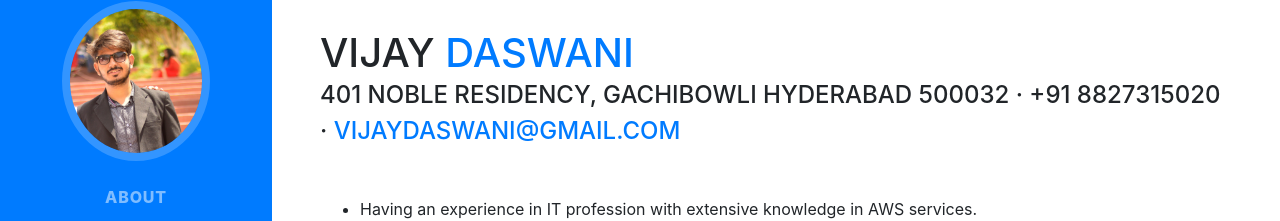
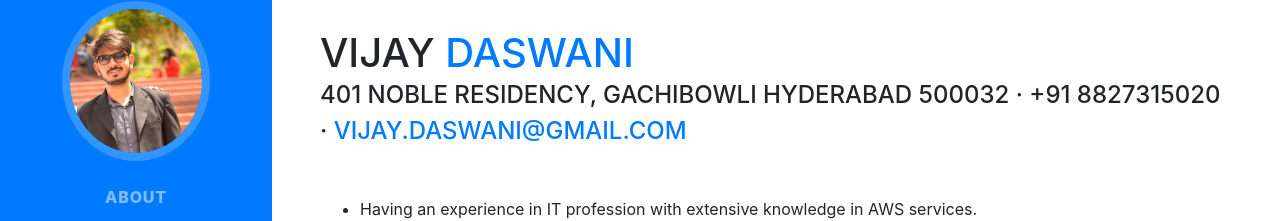
Before and after one commit to Vijaydaswani/vijaydaswani.github.io, a website with bundled scripts: page index.html in a window 1280 px wide. Shown: the part 195-416 px from the top of the page. Built offline with nearby package versions, Linux system fonts and the light colour scheme; a web font is replaced by a local one.

Commit message:
added email

```diff
--- a/index.html
+++ b/index.html
@@ -67,7 +67,7 @@
             <span class="text-primary">Daswani</span>
           </h1>
           <div class="subheading mb-5">401 Noble Residency, Gachibowli Hyderabad 500032 · +91 8827315020 ·
-            <a href="mailto:name@email.com">vijaydaswani@gmail.com</a>
+            <a href="mailto:vijay.daswani@gmail.com">vijay.daswani@gmail.com</a>
           </div>
           <p class="lead mb-5">
 <ul>
```
